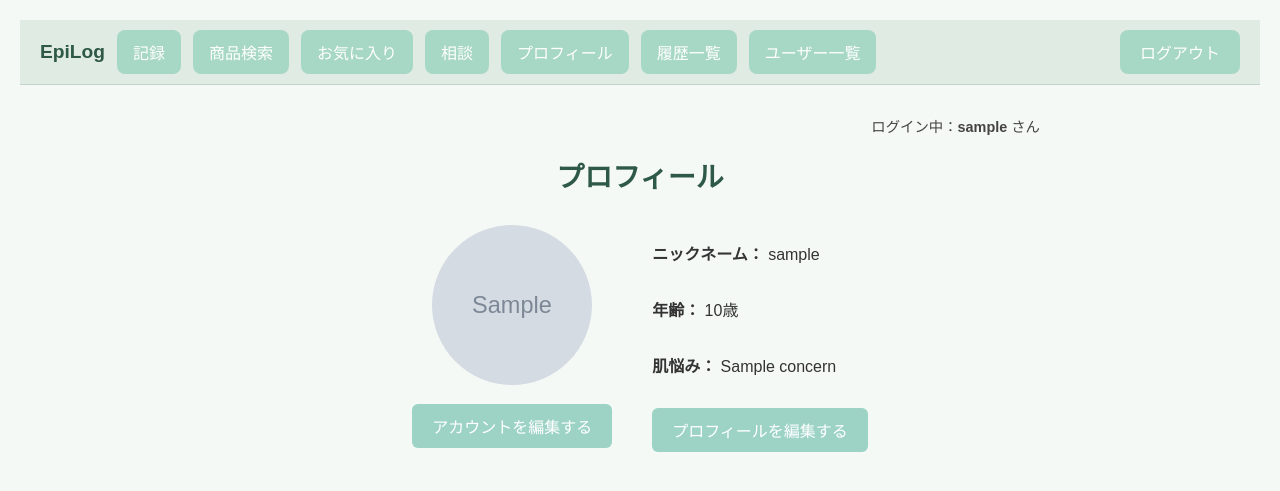
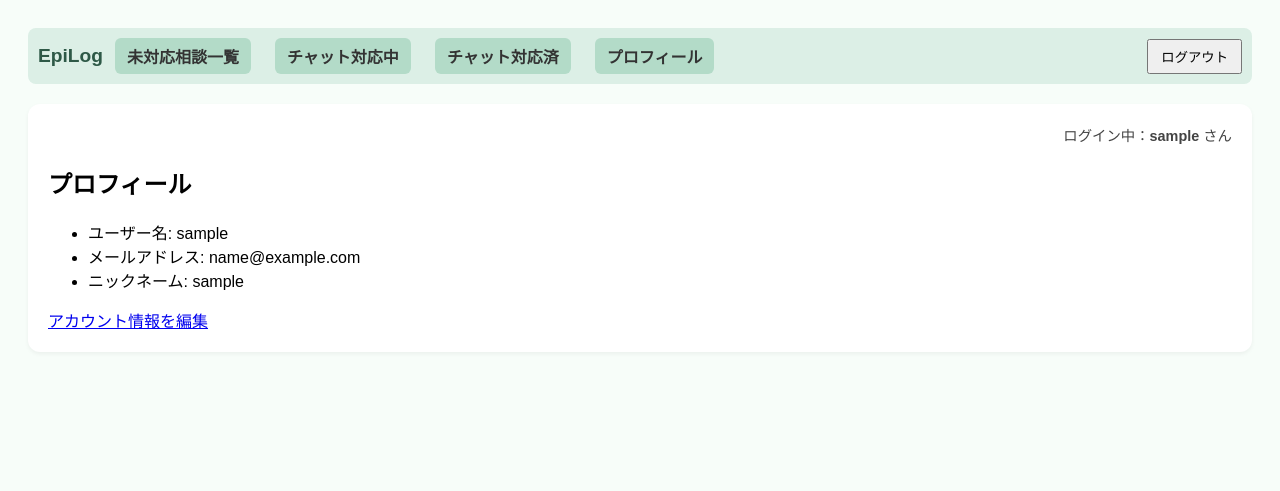
Before and after one commit to yui-mu/Epilog, a Django app: page /profile/ in a window 1280 px wide. Shown: the top 491 px of the page. Run offline with Django 5.2, Linux system fonts and the light colour scheme; a user stored in the database is signed in; tables that the repository leaves empty hold one stand-in row (values such as "Sample post"); grey boxes marked "Sample" are stand-in pictures; parts of the project's set-up code (start-up, migrations or seed data) failed here and were passed over.

Commit message:
アドバイザー画面をbase_advisorで分岐・タブ修正

```diff
--- /dev/null
+++ b/epilog/Epilogapp/templates/advisor/advisor_base.html
@@ -0,0 +1,22 @@
+{% extends "base_advisor.html" %}
+
+{% block navigation %}
+<nav style="display: flex; align-items: center; justify-content: space-between;">
+  <div style="display: flex; align-items: center; gap: 12px;">
+    <span style="font-weight: bold; color: #2e5947; font-size: 1.2rem;">EpiLog</span>
+    <a href="{% url 'advisor_unassigned_list' %}">未対応相談一覧</a>
+    <a href="{% url 'advisor_active_chats' %}">チャット対応中</a>
+    <a href="{% url 'advisor_completed_chats' %}">チャット対応済</a>
+    <a href="{% url 'advisor_profile' %}">プロフィール</a>
+  </div>
+  <div>
+    <form method="post" action="{% url 'logout' %}" style="display:inline;">
+      {% csrf_token %}
+      <button type="submit" style="padding: 6px 12px;">ログアウト</button>
+    </form>
+  </div>
+</nav>
+{% endblock %}
+<p style="text-align: right; font-size: 0.9em; color: #444; margin: 0 0 10px;">
+    ログイン中：<strong>{{ user.nickname }}</strong> さん
+</p>
--- /dev/null
+++ b/epilog/Epilogapp/templates/advisor/home.html
@@ -0,0 +1,6 @@
+{% extends "advisor/advisor_base.html" %}
+
+{% block content %}
+  <h2>アドバイザー用ホーム画面</h2>
+
+{% endblock %}
--- /dev/null
+++ b/epilog/Epilogapp/templates/advisor/profile.html
@@ -0,0 +1,15 @@
+{% extends "advisor/advisor_base.html" %}
+
+{% block content %}
+<h2>プロフィール</h2>
+
+<ul>
+  <li>ユーザー名: {{ user.username }}</li>
+  <li>メールアドレス: {{ user.email }}</li>
+  {% if user.nickname %}
+    <li>ニックネーム: {{ user.nickname }}</li>
+  {% endif %}
+</ul>
+
+<a href="{% url 'edit_account' %}">アカウント情報を編集</a>
+{% endblock %}
--- a/epilog/Epilogapp/templates/base.html
+++ b/epilog/Epilogapp/templates/base.html
@@ -81,6 +81,7 @@
 </head>
 <body>
   {% if user.is_authenticated %}
+    {% block navigation %}
       <nav style="display: flex; align-items: center; justify-content: space-between;">
         <div style="display: flex; align-items: center; gap: 12px;">
         <span style="font-weight: bold; color: #2e5947; font-size: 1.2rem;">EpiLog</span>
@@ -102,6 +103,7 @@
         </form>
       </div>
       </nav>
+    {% endblock %}
   {% endif %}
 
   <div class="container">
--- /dev/null
+++ b/epilog/Epilogapp/templates/base_advisor.html
@@ -0,0 +1,58 @@
+<!-- templates/base_advisor.html -->
+<!DOCTYPE html>
+<html lang="ja">
+<head>
+  <meta charset="UTF-8">
+  <title>{% block title %}EpiLog{% endblock %}</title>
+  <style>
+    body {
+      font-family: sans-serif;
+      background-color: #f7fdf9;
+      padding: 20px;
+    }
+    nav {
+      margin-bottom: 20px;
+      background-color: #dcefe6;
+      padding: 10px;
+      border-radius: 8px;
+    }
+    nav a {
+      margin-right: 12px;
+      background-color: #b3dbc8;
+      padding: 6px 12px;
+      border-radius: 6px;
+      text-decoration: none;
+      color: #333;
+      font-weight: bold;
+    }
+    nav a:hover {
+      background-color: #98cbb7;
+    }
+    .container {
+      background-color: #ffffff;
+      padding: 20px;
+      border-radius: 12px;
+      box-shadow: 0 2px 4px rgba(0, 0, 0, 0.05);
+    }
+  </style>
+</head>
+<body>
+  {% if user.is_authenticated %}
+    {% block navigation %}
+    <!-- advisor_base.html 側で上書きされる -->
+    {% endblock %}
+  {% endif %}
+
+  <div class="container">
+    {% if user.is_authenticated %}
+      <p style="text-align: right; font-size: 0.9em; color: #444; margin: 0 0 10px;">
+        ログイン中：<strong>{{ user.nickname }}</strong> さん
+      </p>
+    {% endif %}
+
+    {% block content %}
+    <!-- 各ページの内容 -->
+    {% endblock %}
+  </div>
+</body>
+</html>
--- a/epilog/Epilogapp/urls.py
+++ b/epilog/Epilogapp/urls.py
@@ -81,6 +81,14 @@ urlpatterns = [
     path('logged_out/', TemplateView.as_view(template_name='registration/logged_out.html'), name='logged_out'),
     path('login/', email_login_view, name='login'),
     path('favorite/ajax/toggle/', toggle_favorite_ajax, name='toggle_favorite_ajax'),
+    path('advisor/unassigned/', views.advisor_unassigned_list, name='advisor_unassigned_list'),
+    path('advisor/start_chat/<int:session_id>/', views.advisor_start_chat, name='advisor_start_chat'),
+    path('advisor/active/', views.advisor_active_chats, name='advisor_active_chats'),
+    path('advisor/session/<int:session_id>/', views.chat_session_detail, name='chat_session_detail'),
+    path('advisor/session/<int:session_id>/complete/', views.chat_session_complete, name='chat_session_complete'),
+    path('advisor/completed/', views.advisor_completed_chats, name='advisor_completed_chats'),
+    path('advisor/profile/', views.advisor_profile_view, name='advisor_profile'),
+
 
 
 ]
--- a/epilog/Epilogapp/views.py
+++ b/epilog/Epilogapp/views.py
@@ -1,12 +1,14 @@
 from django.shortcuts import render, redirect, get_object_or_404
 from django.contrib.auth.decorators import login_required
 from django.views.decorators.http import require_POST
+from django.views.decorators.http import require_http_methods
 from django.views.generic import TemplateView
 from django.contrib.auth.views import PasswordResetView
 from django.urls import reverse_lazy
 from django.http import JsonResponse, HttpResponseRedirect
 from django.db.models import Q
 from django.utils import timezone
+from django.views.decorators.http import require_POST
 from django.contrib import messages
 from django.contrib.auth import get_user_model
 from django.contrib.auth import authenticate, login
@@ -20,10 +22,10 @@ from .forms import (
     UserEditForm,
     EditAccountForm,
     EmailLoginForm,
-    ChatSession
-
     )
-from .models import SkincareRecord, Product, Favorite, Message, CustomUser, SKIN_CONCERN_CHOICES
+from .models import (
+    SkincareRecord, Product,
+    Favorite, Message, CustomUser, SKIN_CONCERN_CHOICES,ChatSession, Message)
 import ast
 
 
@@ -75,7 +77,10 @@ class CustomPasswordResetDoneView(TemplateView):
 
 @login_required
 def home_view(request):
-    return render(request, 'home.html')
+    if request.user.is_advisor:
+        return render(request, 'advisor/home.html')
+    else:
+        return render(request, 'home.html')
 
 def top_view(request):
     return render(request, 'top.html')
@@ -460,7 +465,10 @@ def user_record_calendar_events_view(request, user_id):
 @login_required
 def profile_view(request):
     user = request.user
-    return render(request, 'profile.html', {'user': user})
+    if user.is_advisor:
+        return render(request, 'advisor/profile.html', {'user': user})
+    else:
+        return render(request, 'profile.html', {'user': user})
 
 @login_required
 def edit_profile_view(request):
@@ -477,10 +485,13 @@ def edit_profile_view(request):
         profile_form = ProfileForm(instance=user)
         account_form = UserEditForm(instance=user)
 
-    return render(request, 'edit_profile.html', {
+    template_name = 'advisor/edit_profile.html' if user.is_advisor else 'edit_profile.html'
+
+    return render(request, template_name, {
         'profile_form': profile_form,
         'account_form': account_form,
     })
+
 
 User = get_user_model()
 
@@ -496,10 +507,10 @@ def edit_account_view(request):
     else:
         form = EditAccountForm(instance=user)
 
-    return render(request, 'edit_account.html', {'form': form})
+    template_name = 'advisor/edit_account.html' if user.is_advisor else 'edit_account.html'
 
-from django.views.decorators.http import require_POST
-from django.http import JsonResponse
+    return render(request, template_name, {'form': form})
+
 
 @require_POST
 @login_required
@@ -518,3 +529,78 @@ def toggle_favorite_ajax(request):
     else:
         # 新規追加された
         return JsonResponse({'success': True, 'status': 'added'})
+
+
+@require_POST
+@login_required
+def advisor_start_chat(request, session_id):
+    session = get_object_or_404(ChatSession, id=session_id)
+    session.advisor = request.user
+    session.status = 'active'
+    session.started_at = timezone.now()
+    session.save()
+    return redirect('advisor_active_chats')  # ※このURLは後で作る「対応中」一覧ページ
+
+@login_required
+def advisor_active_chats(request):
+    sessions = ChatSession.objects.filter(
+        advisor=request.user,
+        status='active'
+    ).order_by('-started_at')
+    return render(request, 'advisor/active_chats.html', {'sessions': sessions})
+
+@login_required
+@require_http_methods(["GET", "POST"])
+def chat_session_detail(request, session_id):
+    session = get_object_or_404(ChatSession, id=session_id)
+
+    # ログインユーザーがアドバイザー本人でなければアクセス拒否
+    if request.user != session.advisor:
+        return redirect('advisor_active_chats')
+
+    # メッセージ送信処理
+    if request.method == 'POST':
+        content = request.POST.get('content')
+        if content:
+            Message.objects.create(
+                session=session,
+                sender=request.user,
+                receiver=session.user,  # 相手ユーザー
+                content=content
+            )
+        return redirect('chat_session_detail', session_id=session.id)
+
+    # すべてのメッセージを取得（このセッションに属する）
+    messages = session.messages.order_by('timestamp')
+
+    return render(request, 'advisor/chat_session_detail.html', {
+        'session': session,
+        'messages': messages,
+    })
+
+@require_POST
+@login_required
+def chat_session_complete(request, session_id):
+    session = get_object_or_404(ChatSession, id=session_id)
+    if request.user != session.advisor:
+        return redirect('advisor_active_chats')
+
+    session.status = 'completed'
+    session.ended_at = timezone.now()
+    session.save()
+    return redirect('advisor_active_chats')
+
+@login_required
+def advisor_completed_chats(request):
+    sessions = ChatSession.objects.filter(
+        advisor=request.user, status='completed'
+    ).order_by('-ended_at')
+    return render(request, 'advisor/completed_chats.html', {
+        'sessions': sessions
+    })
+
+@login_required
+def advisor_profile_view(request):
+    return render(request, 'advisor/profile.html', {
+        'user': request.user
+    })
```
Also changed, not shown: epilog/Epilogapp/templates/advisor/active_chats.html (added, +16 -0 lines), epilog/Epilogapp/templates/advisor/chat_session_detail.html (added, +30 -0 lines), epilog/Epilogapp/templates/advisor/completed_chats.html (added, +17 -0 lines), epilog/Epilogapp/templates/advisor/unassigned_list.html (added, +35 -0 lines). Lines whose indentation alone changed are shown as unchanged.
